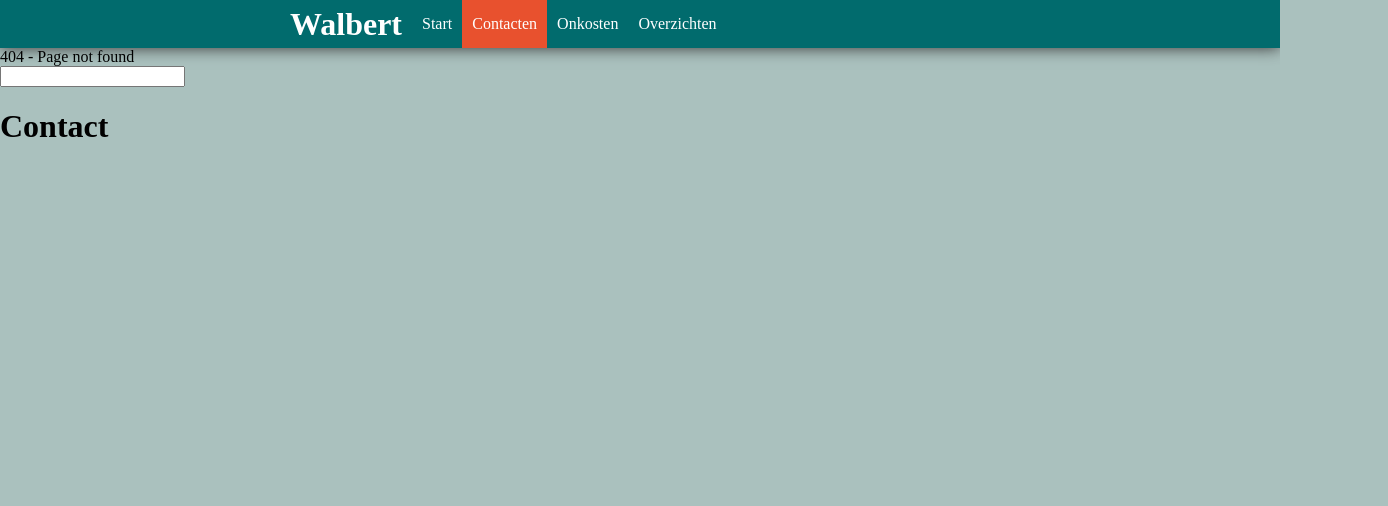
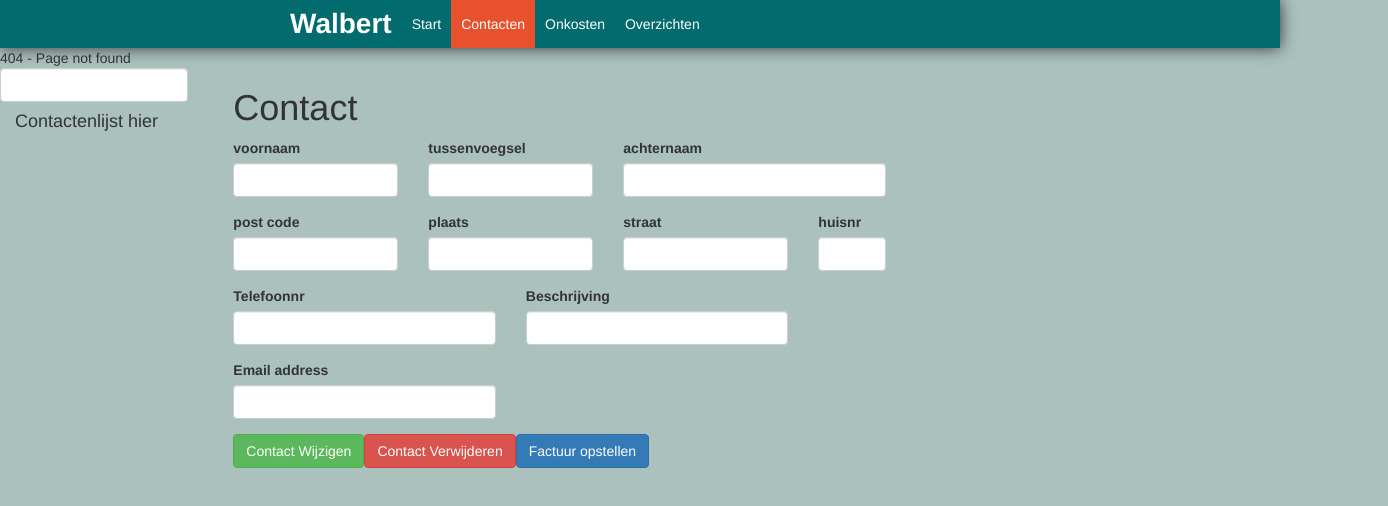
Before and after one commit to Stormer221/IKREFACT, an Angular app: page /contacten in a window 1280 px wide. Before the commit this address had no page. Shown: the top 506 px of the page, 1388 px wide, since content can reach past the window. Built offline with nearby package versions, Linux system fonts and the light colour scheme.

Commit message:
contactForm

```diff
--- a/angular.json
+++ b/angular.json
@@ -23,6 +23,7 @@
               "src/assets"
             ],
             "styles": [
+              "node_modules/bootstrap/dist/css/bootstrap.min.css",
               "src/styles.css"
             ],
             "scripts": []
--- a/package.json
+++ b/package.json
@@ -19,6 +19,7 @@
     "@angular/platform-browser": "~7.1.0",
     "@angular/platform-browser-dynamic": "~7.1.0",
     "@angular/router": "~7.1.0",
+    "bootstrap": "^3.3.7",
     "core-js": "^2.5.4",
     "rxjs": "~6.3.3",
     "tslib": "^1.9.0",
--- a/src/app/contacts/contact-information/contact-information.component.html
+++ b/src/app/contacts/contact-information/contact-information.component.html
@@ -1,10 +1,64 @@
+<div class="container">
   <div class="row">
     <div class="col-xs-12">
       <h1>Contact</h1>
     </div>
   </div>
+  <form>
+    <div class="row">
+      <div class="col-sm-2 form-group">
+        <label for="name">voornaam</label>
+        <input type="text" id="name" class="form-control">
+      </div>
+      <div class="col-sm-2 form-group">
+        <label for="infix">tussenvoegsel</label>
+        <input type="text" id="infix" class="form-control">
+      </div>
+      <div class="col-sm-3 form-group">
+        <label for="achternaam">achternaam</label>
+        <input type="text" id="achternaam" class="form-control">
+      </div>
+    </div>
+    <div class="row">
+      <div class="col-sm-2 form-group">
+        <label for="zipCode">post code</label>
+        <input type="text" id="zipCode" class="form-control" title="title">
+      </div>
+      <div class="col-sm-2 form-group">
+        <label for="place">plaats</label>
+        <input type="text" id="place" class="form-control" title="title">
+      </div>
+      <div class="col-sm-2 form-group">
+        <label for="street">straat</label>
+        <input type="text" id="street" class="form-control" title="title">
+      </div>
+      <div class="col-sm-1 form-group">
+        <label for="houseNumber">huisnr</label>
+        <input type="integer" id="houseNumber" class="form-control" title="title">
+      </div>
+    </div>
+    <div class="row">
+      <div class="col-sm-3 form-group">
+        <label for="phoneNumber">Telefoonnr</label>
+        <input type="text" id="phoneNumber" class="form-control">
+      </div>
+      <div class="col-sm-3 form-group">
+        <label for="phoneNumberDescription">Beschrijving</label>
+        <input type="text" id="phoneNumberDescription" class="form-control">
+      </div>
+    </div>
+    <div class="row">
+      <div class="col-sm-3 form-group">
+        <label for="email">Email address</label>
+        <input type="text" id="email" class="form-control">
+      </div>
+    </div>
     <div class="row">
       <div class="col-xs-12">
-    <img src="" alt="" class="img-responsive">
+        <button class="btn btn-success" type="submit">Contact Wijzigen</button>
+        <button class="btn btn-danger" type="button">Contact Verwijderen</button>
+        <button class="btn btn-primary" type="button">Factuur opstellen</button>
       </div>
     </div>
+  </form>
+</div>
--- a/src/app/contacts/contact-search-bar/contact-search-bar.component.html
+++ b/src/app/contacts/contact-search-bar/contact-search-bar.component.html
@@ -1,2 +1,4 @@
-
 <input type="text" id="name" class="form-control">
+<div class="col-xs-12">
+  <h4> Contactenlijst hier </h4>
+</div>
--- a/src/app/contacts/contacts.component.html
+++ b/src/app/contacts/contacts.component.html
@@ -1,12 +1,8 @@
-<div class="container">
-  <div class="row">
-    <div class="col-md-3">
-      <div class="pull-left">
-        <app-contact-search-bar></app-contact-search-bar>
-      </div>
-    </div>
-    <div class="col-md-9">
-      <app-contact-information></app-contact-information>
-    </div>
+<div class="row">
+  <div class="col-md-2">
+    <app-contact-search-bar></app-contact-search-bar>
+  </div>
+  <div class="col-md-10">
+    <app-contact-information></app-contact-information>
   </div>
 </div>
```
Also changed, not shown: 1 other file (tests, documents, lock files or other folders). Lines whose indentation alone changed are shown as unchanged.
